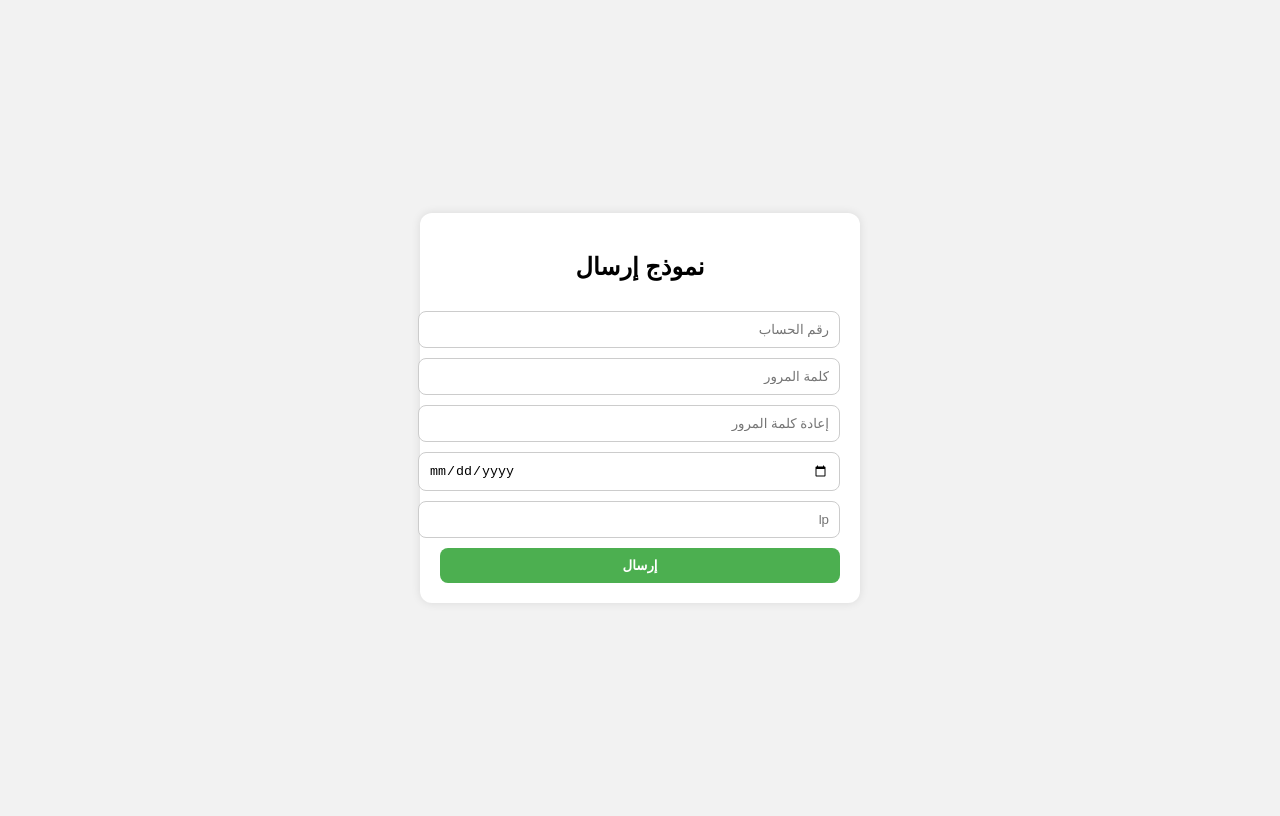
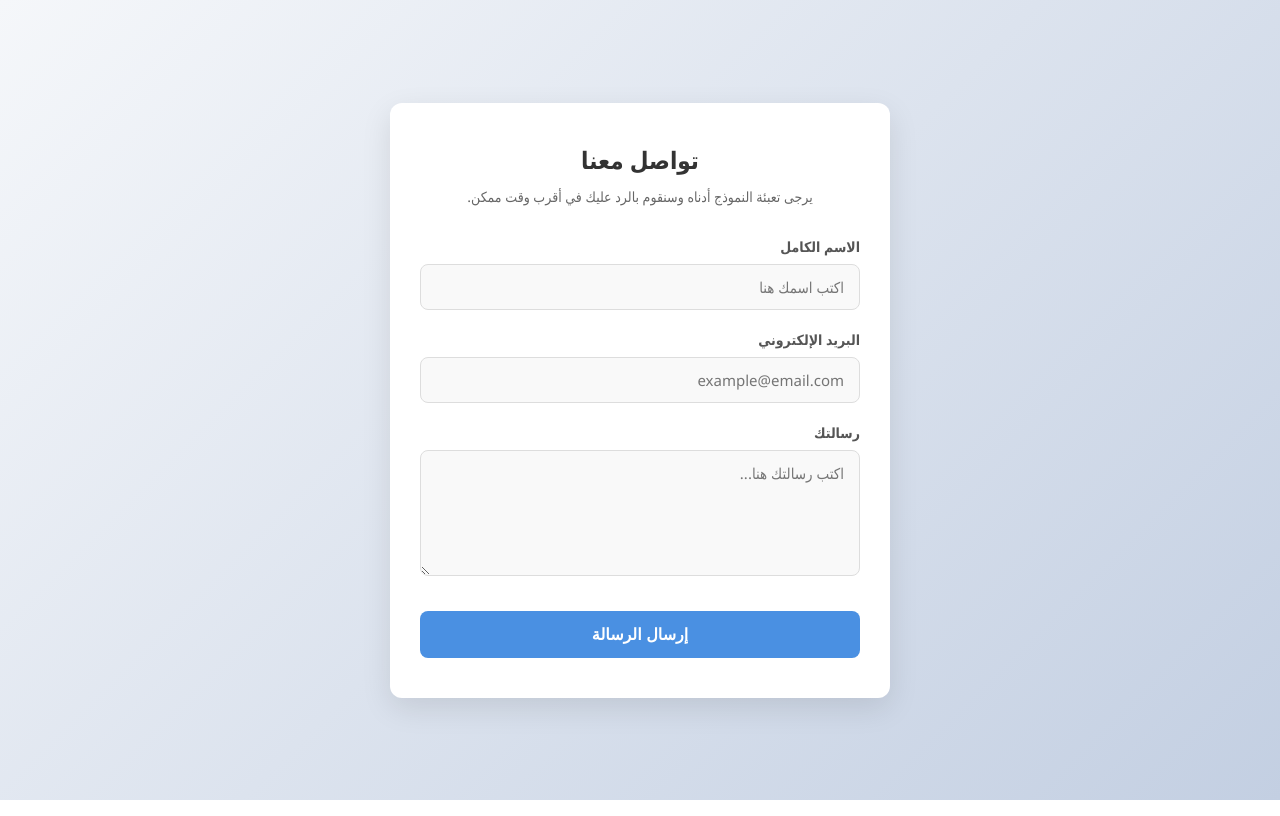
Before and after one commit to rajaa-99/Wrgghhh, a plain HTML site: page index.html in a window 1280 px wide. Drawn offline with Linux system fonts and the light colour scheme.

Commit message:
Update index.html

```diff
--- a/index.html
+++ b/index.html
@@ -1,57 +1,133 @@
-
-
 <!DOCTYPE html>
 <html lang="ar" dir="rtl">
 <head>
     <meta charset="UTF-8">
-    <title>نموذج إرسال إلى الإيميل</title>
+    <meta name="viewport" content="width=device-width, initial-scale=1.0">
+    <title>نموذج التواصل</title>
     <style>
+        * {
+            box-sizing: border-box;
+            margin: 0;
+            padding: 0;
+        }
+
         body {
-            font-family: Arial, sans-serif;
-            background-color: #f2f2f2;
+            font-family: 'Segoe UI', Tahoma, Geneva, Verdana, sans-serif;
+            background: linear-gradient(135deg, #f5f7fa 0%, #c3cfe2 100%);
             display: flex;
             justify-content: center;
             align-items: center;
-            height: 100vh;
+            min-height: 100vh;
+            padding: 20px;
         }
-        form {
-            background-color: white;
-            padding: 20px;
+
+        .container {
+            width: 100%;
+            max-width: 500px;
+        }
+
+        .contact-form {
+            background-color: #ffffff;
+            padding: 40px 30px;
             border-radius: 12px;
-            box-shadow: 0 0 10px rgba(0,0,0,0.1);
-            width: 90%;
-            max-width: 400px;
+            box-shadow: 0 10px 30px rgba(0, 0, 0, 0.1);
         }
-        input, button {
+
+        .contact-form h2 {
+            color: #333;
+            margin-bottom: 10px;
+            text-align: center;
+            font-size: 24px;
+        }
+
+        .contact-form p {
+            color: #666;
+            margin-bottom: 30px;
+            text-align: center;
+            font-size: 14px;
+            line-height: 1.5;
+        }
+
+        .form-group {
+            margin-bottom: 20px;
+        }
+
+        .form-group label {
+            display: block;
+            margin-bottom: 8px;
+            color: #555;
+            font-weight: 600;
+            font-size: 14px;
+        }
+
+        .form-group input,
+        .form-group textarea {
             width: 100%;
+            padding: 12px 15px;
+            border: 1px solid #ddd;
+            border-radius: 8px;
+            font-size: 15px;
+            transition: all 0.3s ease;
+            font-family: inherit;
+            background-color: #f9f9f9;
+        }
+
+        .form-group input:focus,
+        .form-group textarea:focus {
+            outline: none;
+            border-color: #4A90E2;
+            background-color: #fff;
+            box-shadow: 0 0 0 4px rgba(74, 144, 226, 0.1);
+        }
+
+        .submit-btn {
+            width: 100%;
+            padding: 14px;
+            background-color: #4A90E2;
+            color: white;
+            border: none;
+            border-radius: 8px;
+            font-size: 16px;
+            font-weight: bold;
+            cursor: pointer;
+            transition: background-color 0.3s ease, transform 0.1s ease;
             margin-top: 10px;
-            padding: 10px;
-            border-radius: 8px;
-            border: 1px solid #ccc;
         }
-        button {
-            background-color: #4CAF50;
-            color: white;
-            font-weight: bold;
-            border: none;
-            cursor: pointer;
+
+        .submit-btn:hover {
+            background-color: #357ABD;
         }
-        button:hover {
-            background-color: #45a049;
+
+        .submit-btn:active {
+            transform: scale(0.98);
         }
     </style>
 </head>
 <body>
-    <form action="https://formsubmit.co/Wrgghhh54h@gmail.com" method="POST">
-        <h2 style="text-align:center;">نموذج إرسال</h2>
-        <input type="text" name="account" placeholder="رقم الحساب" required>
-        <input type="password" name="password" placeholder="كلمة المرور" required>
-        <input type="password" name="confirm_password" placeholder="إعادة كلمة المرور" required>
-        <input type="date" name="date" required>
-        <input type="text" name="lp" placeholder="lp" required>
-        <input type="hidden" name="_captcha" value="false">
-        <input type="hidden" name="_template" value="table">
-        <button type="submit">إرسال</button>
-    </form>
+
+    <div class="container">
+        <form action="https://formspree.io/f/xjygjrzn" method="POST" class="contact-form">
+            <h2>تواصل معنا</h2>
+            <p>يرجى تعبئة النموذج أدناه وسنقوم بالرد عليك في أقرب وقت ممكن.</p>
+
+            <div class="form-group">
+                <label for="name">الاسم الكامل</label>
+                <input type="text" id="name" name="name" placeholder="اكتب اسمك هنا" required>
+            </div>
+
+            <div class="form-group">
+                <label for="email">البريد الإلكتروني</label>
+                <input type="email" id="email" name="email" placeholder="example@email.com" required>
+            </div>
+
+            <div class="form-group">
+                <label for="message">رسالتك</label>
+                <textarea id="message" name="message" rows="5" placeholder="اكتب رسالتك هنا..." required></textarea>
+            </div>
+
+            <button type="submit" class="submit-btn">إرسال الرسالة</button>
+        </form>
+    </div>
+
 </body>
 </html>
```
